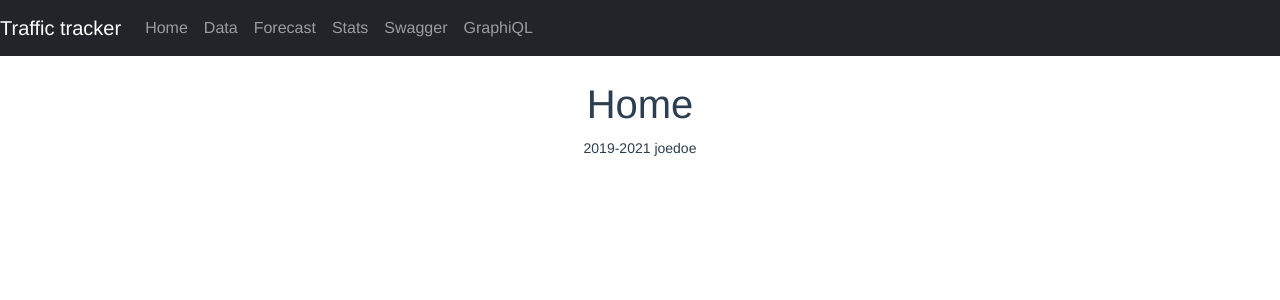
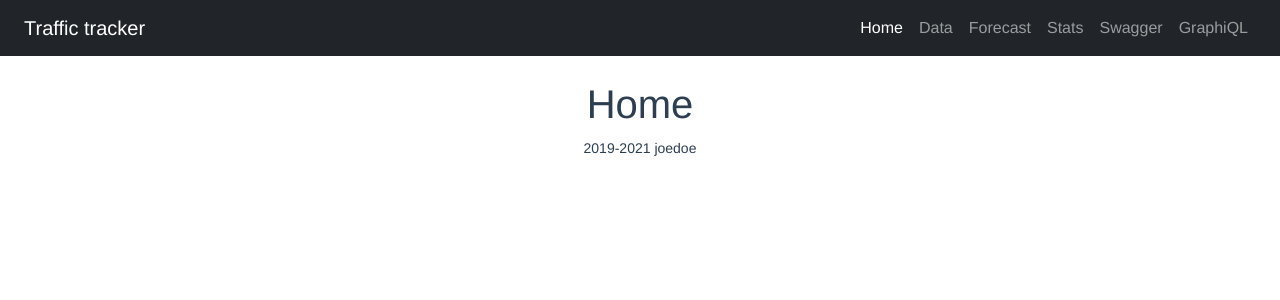
Before and after one commit to j-o-e-d-o-e/v-traffic-tracker, a Vue app: page / in a window 1280 px wide. Shown: the top 300 px of the page. Built offline with nearby package versions, Linux system fonts and the light colour scheme.

Commit message:
header adjusted

```diff
--- a/src/components/Header.vue
+++ b/src/components/Header.vue
@@ -1,10 +1,17 @@
 <template>
-  <nav class="navbar navbar-expand-lg navbar-dark bg-dark">
-    <div class="navbar-brand">Traffic tracker</div>
-    <div class="collapse navbar-collapse mr-auto">
-      <ul class="navbar-nav mr-auto">
+  <nav class="navbar navbar-expand-lg navbar-dark bg-dark container-fluid">
+    <div class="container-fluid">
+      <router-link to="/" class="navbar-brand">Traffic tracker</router-link>
+      <button class="navbar-toggler" type="button" data-bs-toggle="collapse" data-bs-target="#navbarNav"
+              aria-controls="navbarNav" aria-expanded="false" aria-label="Toggle navigation">
+        <span class="navbar-toggler-icon"></span>
+      </button>
+
+      <div class="collapse navbar-collapse justify-content-end" id="navbarNav">
+
+        <ul class="navbar-nav ml-auto">
           <li class="nav-item">
-          <router-link to="/" class="nav-link">Home</router-link>
+            <router-link to="/" class="nav-link active" aria-current="page">Home</router-link>
           </li>
           <li class="nav-item">
             <router-link to="/day" class="nav-link">Data</router-link>
@@ -15,8 +22,6 @@
           <li class="nav-item">
             <router-link to="/stats" class="nav-link">Stats</router-link>
           </li>
-      </ul>
-      <ul class="navbar-nav ml-auto">
           <li class="nav-item">
             <a class="nav-link" href="https://traffic-tracker.herokuapp.com/swagger-ui/index.html" target="_blank">Swagger</a>
           </li>
@@ -24,6 +29,8 @@
             <a class="nav-link" href="https://traffic-tracker.herokuapp.com/graphiql" target="_blank">GraphiQL</a>
           </li>
         </ul>
+
+      </div>
     </div>
   </nav>
   <br>
```
Lines whose indentation alone changed are shown as unchanged.
